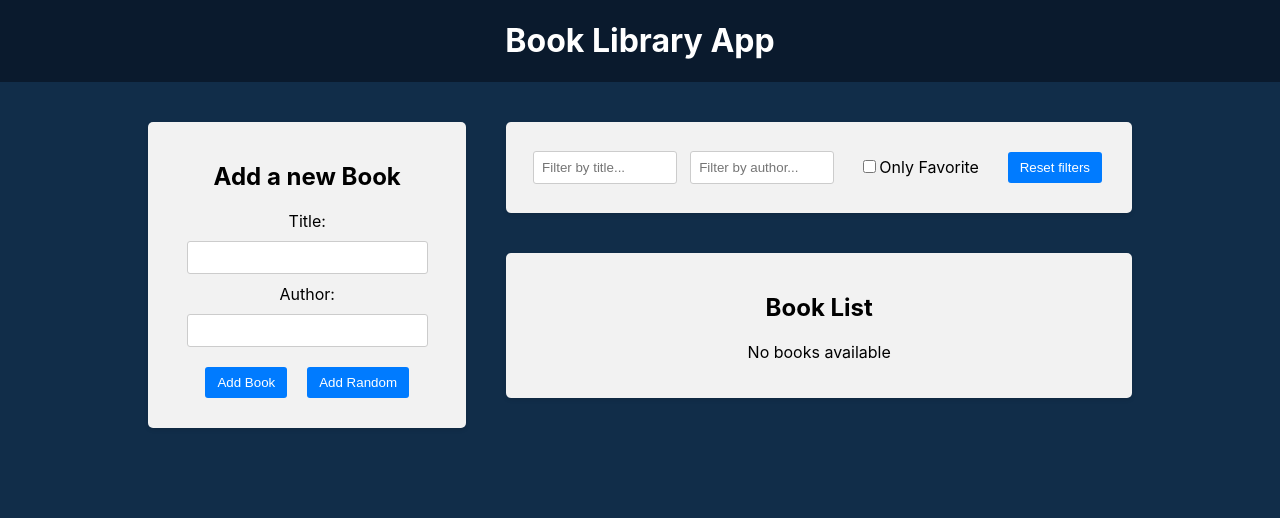
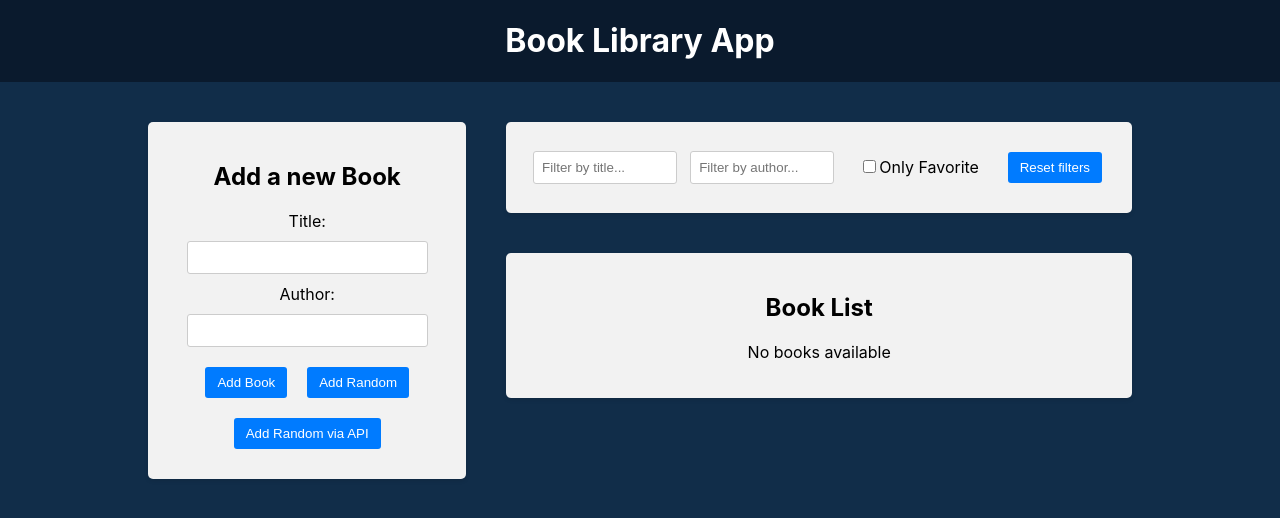
Before and after one commit to Akril0/react-redux, a React (Create React App) app in the folder frontend/: page / in a window 1280 px wide. Shown: the top 518 px of the page. Built offline with nearby package versions, Linux system fonts and the light colour scheme.

Commit message:
Add Random book via API

```diff
--- a/frontend/package.json
+++ b/frontend/package.json
@@ -7,6 +7,7 @@
     "@testing-library/jest-dom": "^5.17.0",
     "@testing-library/react": "^13.4.0",
     "@testing-library/user-event": "^13.5.0",
+    "axios": "^1.6.2",
     "react": "^18.2.0",
     "react-dom": "^18.2.0",
     "react-icons": "^4.12.0",
--- a/frontend/src/components/BookForm/BookForm.js
+++ b/frontend/src/components/BookForm/BookForm.js
@@ -4,6 +4,7 @@
 import {addBook} from '../../redux/slices/bookSlice.js';
 import booksData from '../../data/books.json';
 import './BookForm.css';
+import axios from 'axios';
 
 const BookForm = () => {
     const [title, setTitle] = useState('');
@@ -31,6 +32,19 @@
         dispatch(addBook(randomBook));
 
     };
+
+    const handleAddRandomBookViaAPI = async() => {
+        try{
+            const res = await axios.get('http://localhost:4000/random-book')
+            if(res?.data?.title && res?.data?.author){
+                const book = createBookWithId(res.data);
+                dispatch(addBook(book));
+            }
+        }catch (e) {
+            console.log(e)
+        }
+    };
+
     return (<div className="app-block book-form">
         <h2>Add a new Book</h2>
         <form onSubmit={handleSubmit}>
@@ -44,6 +58,7 @@
             </div>
             <button type="submit">Add Book</button>
             <button type="button" onClick={handleAddRandomBook}>Add Random</button>
+            <button type="button" onClick={handleAddRandomBookViaAPI}>Add Random via API</button>
         </form>
     </div>);
 };
```
Also changed, not shown: 1 other file (tests, documents, lock files or other folders).
